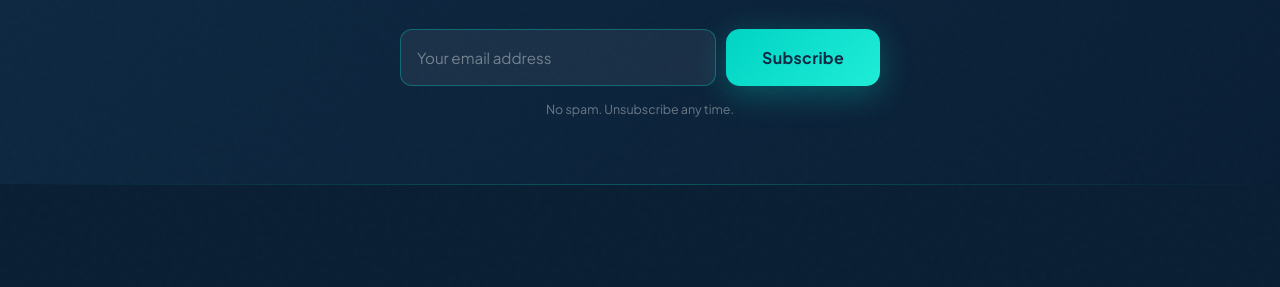
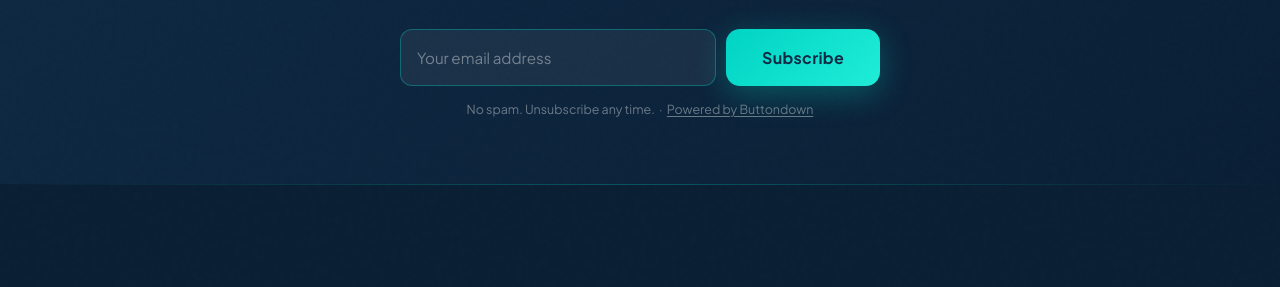
Before and after one commit to twineappdev-scorx/scorx-website, a Jekyll site: the page built from blog/index.html, in a window 1280 px wide and 1400 px high, scrolled down 1937 px. Shown: the part 641-928 px from the top of the window. Built offline with Jekyll 4.4.1, drawn with Linux system fonts in a browser that asks for light colours.

Commit message:
Update newsletter forms to match Buttondown embed snippet
- Use exact form structure from Buttondown (label, id, input[type=submit])
- Add "Powered by Buttondown" referral link per Buttondown attribution
- Add .sr-only utility for accessible visually-hidden labels
- Remove popup window behaviour in favour of standard form submission

https://claude.ai/code/session_01Um3q6hZjZKyxvNAD7TLy1i

```diff
--- a/blog/index.html
+++ b/blog/index.html
@@ -54,19 +54,19 @@ description: "Practical guides and performance insights for parents tracking kid
                 <div class="newsletter-icon">📬</div>
                 <h2 class="newsletter-title">Get new posts in your inbox</h2>
                 <p class="newsletter-subtitle">Tips for parents and coaches tracking youth athlete performance — delivered when we publish.</p>
-                <!-- Replace "scorx" with your Buttondown username after creating your account at buttondown.com -->
                 <form
                     action="https://buttondown.com/api/emails/embed-subscribe/scorx"
                     method="post"
-                    target="popupwindow"
-                    onsubmit="window.open('https://buttondown.com/scorx', 'popupwindow')"
-                    class="newsletter-form"
+                    class="newsletter-form embeddable-buttondown-form"
                 >
-                    <input type="email" name="email" placeholder="Your email address" required class="newsletter-input">
-                    <input type="hidden" value="1" name="embed">
-                    <button type="submit" class="btn btn-primary newsletter-btn">Subscribe</button>
+                    <label for="bd-email-index" class="sr-only">Enter your email</label>
+                    <input type="email" name="email" id="bd-email-index" placeholder="Your email address" required class="newsletter-input">
+                    <input type="submit" value="Subscribe" class="btn btn-primary newsletter-btn">
                 </form>
-                <p class="newsletter-disclaimer">No spam. Unsubscribe any time.</p>
+                <p class="newsletter-disclaimer">
+                    No spam. Unsubscribe any time. &nbsp;·&nbsp;
+                    <a href="https://buttondown.com/refer/scorx" target="_blank" rel="noopener" class="newsletter-powered">Powered by Buttondown</a>
+                </p>
             </div>
         </div>
     </section>
--- a/css/style.css
+++ b/css/style.css
@@ -3408,6 +3408,28 @@ footer::before {
   margin: 0;
 }
 
+.newsletter-powered {
+  color: rgba(248, 249, 250, 0.4);
+  text-decoration: underline;
+  text-underline-offset: 2px;
+}
+
+.newsletter-powered:hover {
+  color: var(--scorx-turquoise);
+}
+
+.sr-only {
+  position: absolute;
+  width: 1px;
+  height: 1px;
+  padding: 0;
+  margin: -1px;
+  overflow: hidden;
+  clip: rect(0, 0, 0, 0);
+  white-space: nowrap;
+  border: 0;
+}
+
 /* Inline variant used inside blog posts */
 .blog-post-newsletter {
   background: linear-gradient(135deg, rgba(0, 212, 196, 0.08) 0%, rgba(15, 42, 68, 0.6) 100%);
```
Also changed, not shown: _layouts/post.html (+8 -8 lines).
